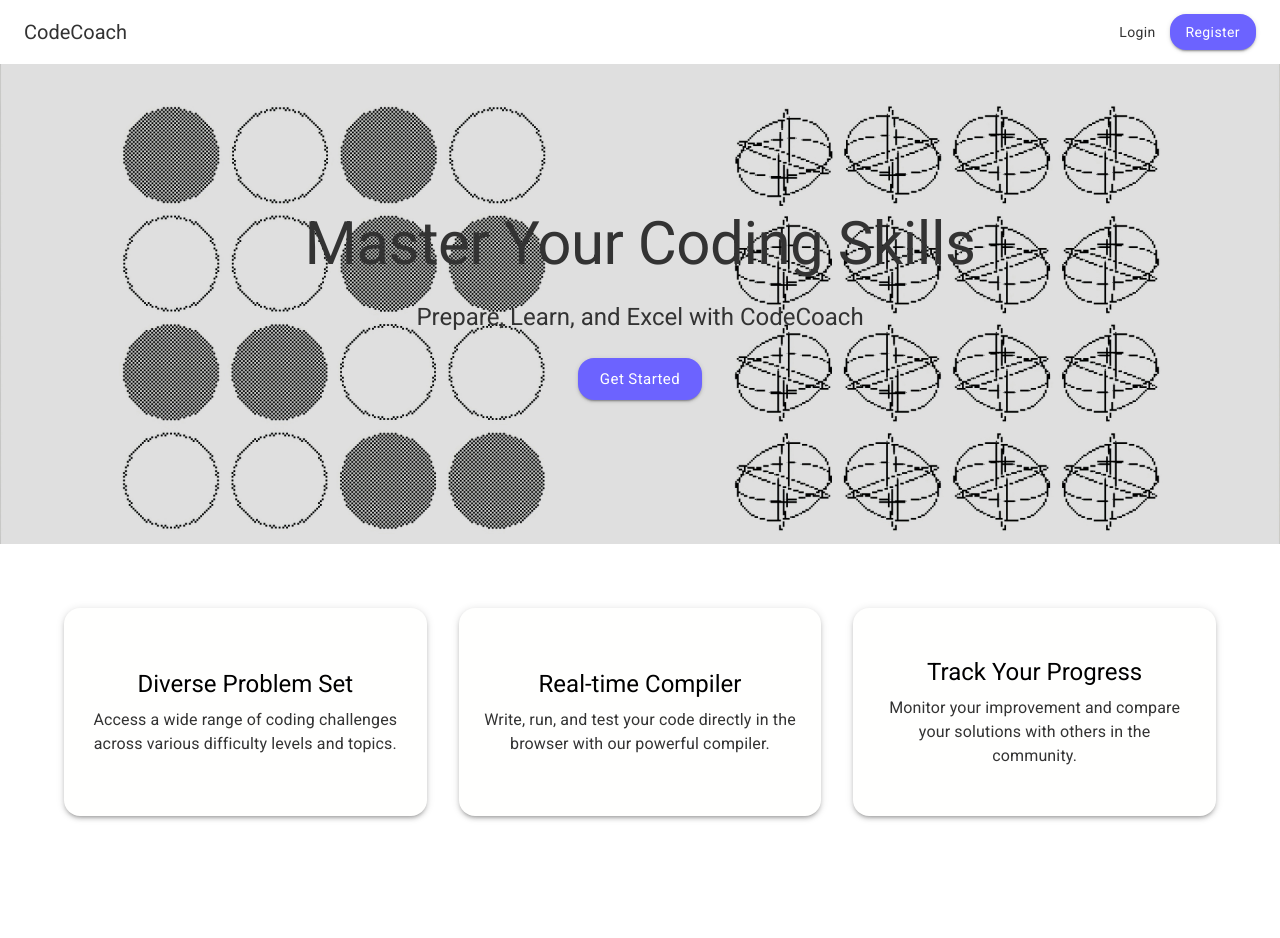
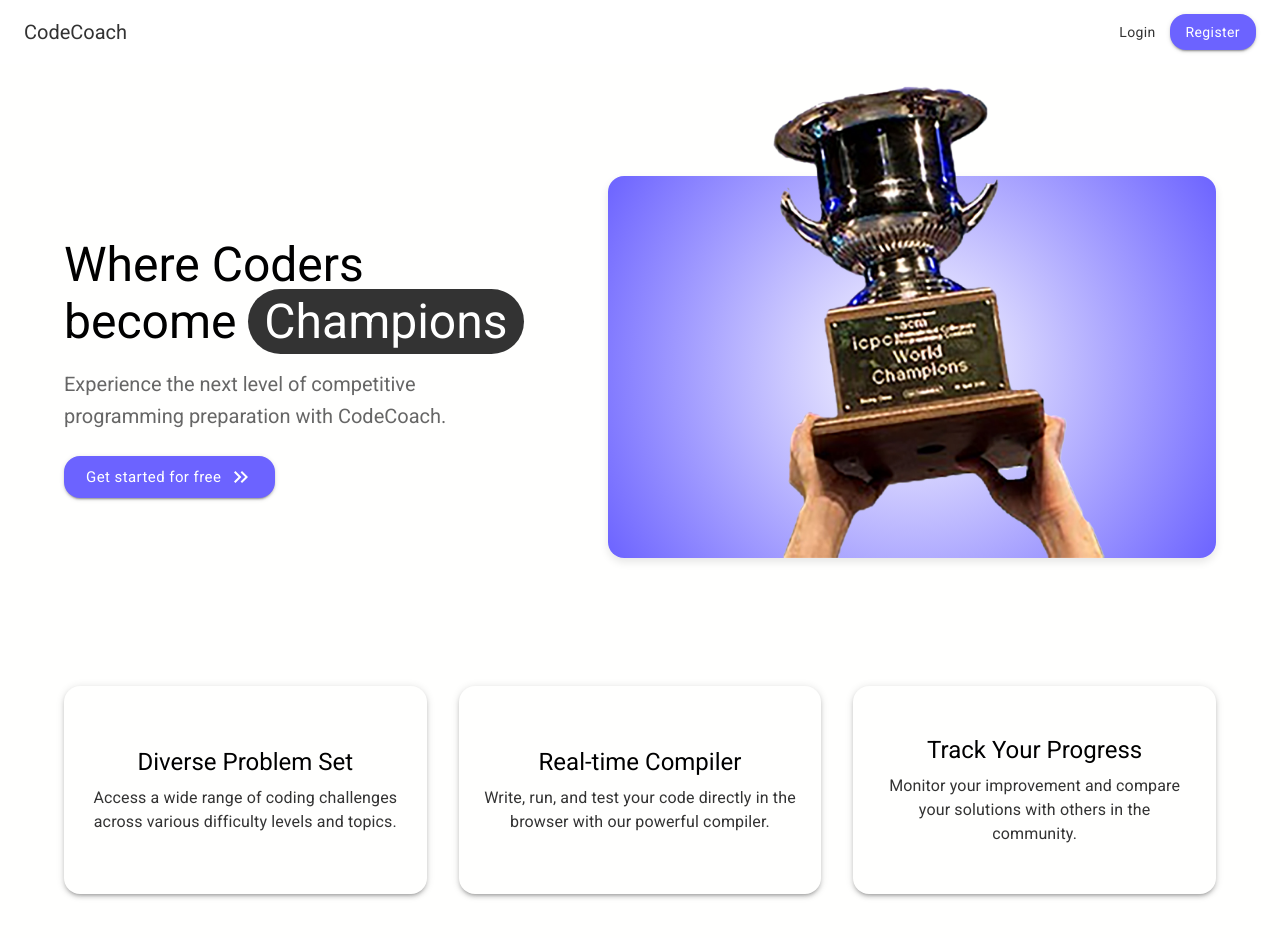
Before and after one commit to d-pap/codecoach, a React (Create React App) app: page / in a window 1280 px wide. Shown: the top 938 px of the page. Before the commit the page ends 832 px from the top, so only its background shows below. Built offline with nearby package versions, Linux system fonts and the light colour scheme; no server answers.

Commit message:
changed landing page hero section

```diff
--- a/src/pages/LandingPage.js
+++ b/src/pages/LandingPage.js
@@ -14,7 +14,8 @@
   Typography,
 } from '@mui/material'
 import { styled } from '@mui/system'
-import HeroBg from '../images/hero-bg.jpg'
+import Trophy from '../images/icpc-trophy.png'
+import KeyboardDoubleArrowRightIcon from '@mui/icons-material/KeyboardDoubleArrowRight'
 
 const HeaderSection = styled(AppBar)(({ theme }) => ({
   background: 'transparent',
@@ -22,18 +23,6 @@
   justifyContent: 'space-between',
   boxShadow: 'none',
   color: theme.palette.text.primary,
-}))
-
-const HeroSection = styled(Box)(({ theme }) => ({
-  backgroundImage: `url(${HeroBg})`,
-  backgroundSize: 'cover',
-  backgroundPosition: 'center',
-  height: '60vh',
-  display: 'flex',
-  alignItems: 'center',
-  justifyContent: 'center',
-  color: theme.palette.text.primary,
-  textAlign: 'center',
 }))
 
 const FeatureCard = styled(Box)(({ theme }) => ({
@@ -47,6 +36,97 @@
   borderRadius: theme.spacing(2),
   boxShadow: theme.shadows[3],
 }))
+
+const HighlightedText = styled('span')(({ theme }) => ({
+  backgroundColor: theme.palette.text.primary,
+  color: theme.palette.common.white,
+  padding: theme.spacing(0.5, 2), // padding around the text
+  borderRadius: theme.spacing(5),
+}))
+
+const ImageContainer = styled(Box)(({ theme }) => ({
+  position: 'relative', // positioning for the image inside
+  width: '50%',
+  height: '350px',
+  padding: theme.spacing(2),
+  background: 'radial-gradient(circle, #fffffe, #6C63FF)', //6C63FF
+  borderRadius: theme.spacing(2),
+  boxShadow: '0 4px 8px rgba(0, 0, 0, 0.1)', // optional shadow for 3D effect
+  overflow: 'unset', // allows the image to overflow the container
+}))
+
+function HeroSection({ handleOpenRegister }) {
+  return (
+    <Container
+      maxWidth="lg"
+      sx={{
+        display: 'flex',
+        flexDirection: { xs: 'column', md: 'row' }, // stack on mobile
+        alignItems: 'center',
+        justifyContent: 'space-between',
+        height: 'auto',
+        padding: (theme) => theme.spacing(4),
+        py: 8,
+      }}
+    >
+      {/* left side with text */}
+      <Box
+        sx={{
+          width: '40%',
+          textAlign: { xs: 'center', md: 'left' },
+          mb: { xs: 3, md: 0 },
+        }}
+      >
+        <Typography
+          variant="h3"
+          component="h1"
+          gutterBottom
+          sx={{
+            lineHeight: 1.2,
+          }}
+        >
+          Where Coders become <HighlightedText>Champions</HighlightedText>
+        </Typography>
+        <Typography
+          variant="h6"
+          component="h2"
+          gutterBottom
+          sx={{
+            color: 'text.secondary',
+            mb: 3,
+          }}
+        >
+          Experience the next level of competitive programming preparation with
+          CodeCoach.
+        </Typography>
+        <Button
+          variant="contained"
+          size="large"
+          onClick={handleOpenRegister}
+          sx={{}}
+        >
+          Get started for free <KeyboardDoubleArrowRightIcon sx={{ ml: 1 }} />
+        </Button>
+      </Box>
+
+      {/* right side with image */}
+      <ImageContainer>
+        <Box
+          component="img"
+          src={Trophy}
+          alt="AI Robot"
+          sx={{
+            position: 'absolute',
+            bottom: 0,
+            zIndex: 1,
+            width: { xs: '400px', md: '700px', lg: '800px' },
+            height: 'auto',
+          }}
+        />
+      </ImageContainer>
+    </Container>
+  )
+}
 
 const LandingPage = ({ onLogin, onRegister }) => {
   const [openLogin, setOpenLogin] = useState(false)
@@ -81,26 +161,11 @@
           </Button>
         </Toolbar>
       </HeaderSection>
+      <Box sx={{ bgcolor: 'background.default', py: 6 }}>
+        {/* hero section */}
+        <HeroSection handleOpenRegister={handleOpenRegister} />
 
-      <HeroSection>
-        <Container>
-          <Typography variant="h2" component="h1" gutterBottom>
-            Master Your Coding Skills
-          </Typography>
-          <Typography variant="h5" component="h2" gutterBottom>
-            Prepare, Learn, and Excel with CodeCoach
-          </Typography>
-          <Button
-            variant="contained"
-            size="large"
-            sx={{ mt: 2 }}
-            onClick={handleOpenRegister}
-          >
-            Get Started
-          </Button>
-        </Container>
-      </HeroSection>
-
+        {/* feature section */}
         <Container sx={{ mt: 8, mb: 8 }}>
           <Grid container spacing={4}>
             <Grid item xs={12} md={4}>
@@ -120,8 +185,8 @@
                   Real-time Compiler
                 </Typography>
                 <Typography>
-                Write, run, and test your code directly in the browser with our
-                powerful compiler.
+                  Write, run, and test your code directly in the browser with
+                  our powerful compiler.
                 </Typography>
               </FeatureCard>
             </Grid>
@@ -131,8 +196,8 @@
                   Track Your Progress
                 </Typography>
                 <Typography>
-                Monitor your improvement and compare your solutions with others
-                in the community.
+                  Monitor your improvement and compare your solutions with
+                  others in the community.
                 </Typography>
               </FeatureCard>
             </Grid>
@@ -211,6 +276,7 @@
           </DialogActions>
         </Dialog>
       </Box>
+    </Box>
   )
 }
 
```
Also changed, not shown: src/images/hero-bg.jpg (deleted), src/images/icpc-trophy.png (added). Lines whose indentation alone changed are shown as unchanged.
